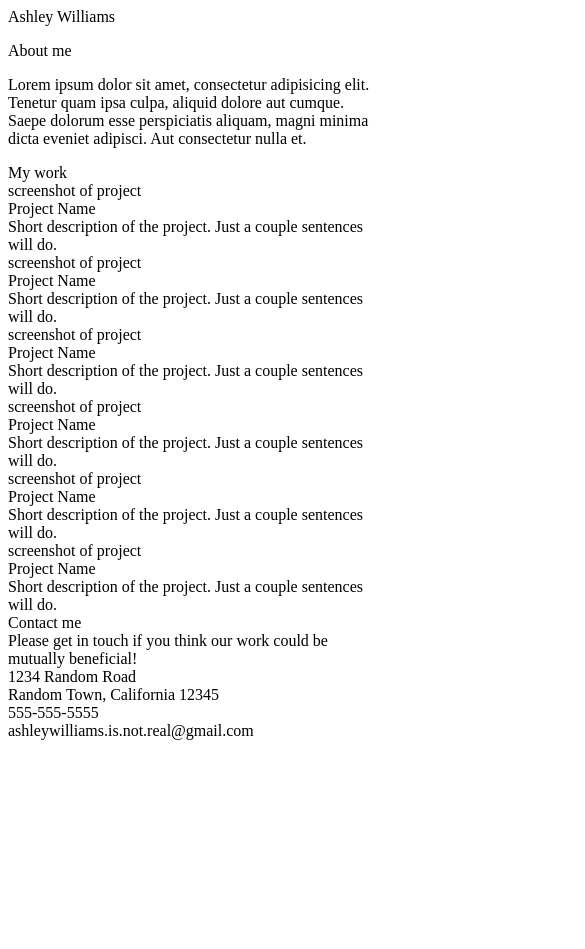
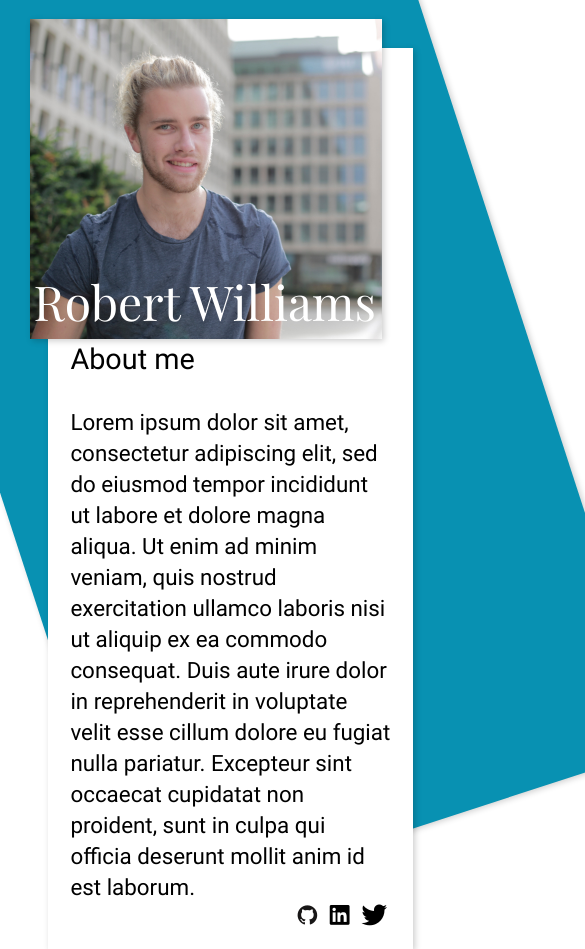
Before and after one commit to JulianKings/odin-homepage, a plain HTML site: page index.html in a window 390 px wide. Shown: the top 949 px of the page, 585 px wide, since content can reach past the window. Before the commit the page ends 844 px from the top, so only its background shows below. Drawn offline with nearby package versions, Linux system fonts and the light colour scheme.

Commit message:
Update most of the design

```diff
--- a/index.html
+++ b/index.html
@@ -3,19 +3,27 @@
 <head>
     <meta charset="UTF-8">
     <meta name="viewport" content="width=device-width, initial-scale=1.0">
-    <title>Odin Project: Ashley Williams Portfolio</title>
+    <title>Odin Project: Robert Williams Portfolio</title>
     <link rel="stylesheet" href="styles/style.css">
+    <link rel="stylesheet" href="https://cdn.jsdelivr.net/gh/devicons/devicon@v2.15.1/devicon.min.css">
 </head>
 <body>
     <header class="header">
         <div class="header-background">
-            <div class="header-picture">
-                <div class="header-picture-caption">Ashley Williams</div>
+        </div>
+        <div class="header-picture">
+            <div class="header-picture-caption">Robert Williams</div>
+        </div>
+        <div class="header-desc">
+            <div class="header-desc-picture">
+                <div class="header-picture-caption">Robert Williams</div>
             </div>
-            <div class="header-desc">
-                <p class="header-desc-title">About me</p>
-                <p>Lorem ipsum dolor sit amet, consectetur adipisicing elit. Tenetur quam ipsa culpa, aliquid dolore aut cumque. Saepe dolorum esse perspiciatis aliquam, magni minima dicta eveniet adipisci. Aut consectetur nulla et.</p>
-                <div class="header-desc-links"></div>
+            <p class="header-desc-title">About me</p>
+            <p>Lorem ipsum dolor sit amet, consectetur adipiscing elit, sed do eiusmod tempor incididunt ut labore et dolore magna aliqua. Ut enim ad minim veniam, quis nostrud exercitation ullamco laboris nisi ut aliquip ex ea commodo consequat. Duis aute irure dolor in reprehenderit in voluptate velit esse cillum dolore eu fugiat nulla pariatur. Excepteur sint occaecat cupidatat non proident, sunt in culpa qui officia deserunt mollit anim id est laborum.</p>
+            <div class="header-desc-links">
+                <i class="devicon-github-original colored"></i>
+                <i class="devicon-linkedin-plain black"></i>
+                <i class="devicon-twitter-original black"></i>
             </div>
         </div>
     </header>
@@ -97,7 +105,7 @@
             <div class="footer-caption-title-desc">Please get in touch if you think our work could be mutually beneficial!</div>
             <div class="footer-caption-address">1234 Random Road<br />Random Town, California 12345</div>
             <div class="footer-caption-phone">555-555-5555</div>
-            <div class="footer-caption-mail">ashleywilliams.is.not.real@gmail.com</div>
+            <div class="footer-caption-mail">robertwilliams.is.not.real@gmail.com</div>
             <div class="footer-caption-links"></div>
         </div>
         <div class="footer-image"></div>
--- a/styles/style.css
+++ b/styles/style.css
@@ -0,0 +1,227 @@
+@font-face {
+    font-family: 'Roboto';
+    src: url('fonts/roboto.woff2') format('woff2'),
+         url('fonts/roboto.woff') format('woff');
+    font-weight: normal;
+    font-style: normal;
+}
+
+@font-face {
+    font-family: 'Playfair';
+    src: url('fonts/playfairdisplay.woff2') format('woff2'),
+         url('fonts/playfairdisplay.woff') format('woff');
+    font-weight: normal;
+    font-style: normal;
+
+}
+
+body, html {
+    width: 100%;
+    height: 100%;
+    margin: 0;
+    padding: 0;
+}
+
+body {
+    font-family: 'Roboto', sans-serif;
+    font-size: 1.1rem;
+    overflow-x: hidden;
+}
+
+.header {
+    position: relative;
+    display: flex;
+    flex-direction: row;
+    align-items: center;
+    margin-bottom: 2.5vw;
+}
+
+.header-background {
+    position: absolute;
+    z-index: 0;
+    background-color: rgba(8,145,178,255);
+    float:left;
+    transform-origin: left top 0;
+    white-space: nowrap;
+    height: 100%;
+    transform: rotate(-18deg);
+    top: 0;
+    left: -10rem;
+    right: 0;
+    box-shadow: 0.1rem 0.1rem 0.4rem rgb(0, 0, 0, 0.2);
+}
+
+.header-picture {
+    z-index: 2;
+    background-image: url(images/picture.jpg);
+    background-size: cover;
+    margin: 1rem 0 1rem 3rem;
+    min-width: 23rem;
+    height: 25rem;
+    flex-basis: 0;
+    display: flex;
+    align-items: flex-end;
+    justify-content: center;
+    box-shadow: 0.1rem 0.1rem 0.4rem rgb(0, 0, 0, 0.2);
+}
+
+.header-picture .header-picture-caption {
+    color: white;
+    font-family: 'Playfair', 'Roboto', sans-serif;
+    font-size: 3rem;
+    text-align: center;
+    margin: 0.5rem 0.2rem;
+}
+
+.header-desc {
+    z-index: 1;
+    margin-top: 1rem;
+    margin-right: 2rem;
+    background-color: white;
+    padding: 1.2rem 1.4rem;
+    box-shadow: 0.1rem 0.1rem 0.4rem rgb(0, 0, 0, 0.2);
+    font-size: 1.4rem;
+}
+
+.header-desc-picture {
+    display: none;
+}
+
+.header-desc .header-desc-title {
+    font-size: 1.8rem;
+}
+
+.header-desc .header-desc-links {
+    text-align: right;
+    width: 100%;
+    font-size: 1.3rem;
+}
+
+.header-desc .header-desc-links i {
+    margin: 0 0.2rem;
+}
+
+.work {
+    padding: 0.5rem 1rem;
+}
+
+.work-caption {
+    font-size: 1.8rem;
+    padding: 0.5rem 2rem;
+}
+
+.work-container {
+    display: grid;
+    grid-template-columns: repeat(auto-fit, minmax(40rem, 1fr));
+}
+
+.work-card {
+    padding: 1rem 2rem;
+    position: relative;
+}
+
+.work-card-screenshot {
+    height: 12rem;
+    display: flex;
+    align-items: center;
+    justify-content: center;
+    font-size: 2.5rem;
+    padding: 2rem 2.5rem;
+    text-align: center;
+    color: white;
+    background-color: black;
+    font-family: 'Playfair', 'Roboto', sans-serif;
+    box-shadow: 0.1rem 0.1rem 0.4rem rgb(0, 0, 0, 0.2);
+    z-index: 1;
+}
+
+.work-card-content {
+    display: flex;
+    flex-direction: column;
+    padding: 1rem 1.5rem;
+    border: 1px solid rgba(0, 0, 0, 0.096);
+    box-shadow: 0.1rem 0.1rem 0.4rem rgb(0, 0, 0, 0.2);
+    z-index: 5;
+    top: -1px;
+    border-top: 0;
+}
+
+.work-card .red {
+    background-color: darkred;
+}
+
+.work-card .purple {
+    background-color: darkmagenta;
+}
+
+.work-card .green {
+    background-color: darkgreen;
+}
+
+.work-card .pink {
+    background-color: darkorchid;
+}
+
+.work-card .orange {
+    background-color: darkgoldenrod;
+}
+
+.work-card .blue {
+    background-color: darkcyan;
+}
+
+@media (max-width: 1250px) {
+    .header {
+        position: relative;
+        display: grid;
+        margin-bottom: 2.5vw;
+    }
+
+    .header-picture {
+        display: none;
+    }
+
+    .header-desc {
+        margin: 3rem 2rem 1rem 3rem;
+    }
+
+    .header-desc-picture {
+        display: block;
+        float: left;
+        background-image: url(images/picture.jpg);
+        background-size: cover;
+        width: 22rem;
+        height: 20rem;
+        position: relative;
+        top: -3rem;
+        left: -0.5rem;
+        margin-left: -2rem;
+        margin-bottom: -3rem;
+        box-shadow: 0.1rem 0.1rem 0.4rem rgb(0, 0, 0, 0.2);
+    }
+
+    .header-desc-picture .header-picture-caption {
+        color: white;
+        font-family: 'Playfair', 'Roboto', sans-serif;
+        font-size: 3rem;
+        text-align: center;
+        position: absolute;
+        bottom: 0;
+        left: 0;
+        margin: 0.5rem 0.2rem;
+    }
+
+    .header-desc .header-desc-title
+    {
+        display: block;
+    }
+
+    .header-desc p {
+        display: inline;
+    }
+
+    .work-container {
+        display: grid;
+        grid-template-columns: repeat(auto-fit, minmax(25rem, 1fr));
+    }
+}
```
Also changed, not shown: styles/fonts/playfairdisplay.woff (added), styles/fonts/playfairdisplay.woff2 (added), styles/fonts/roboto.woff (added), styles/fonts/roboto.woff2 (added), styles/images/picture.jpg (added), styles/images/working.jpg (added).
